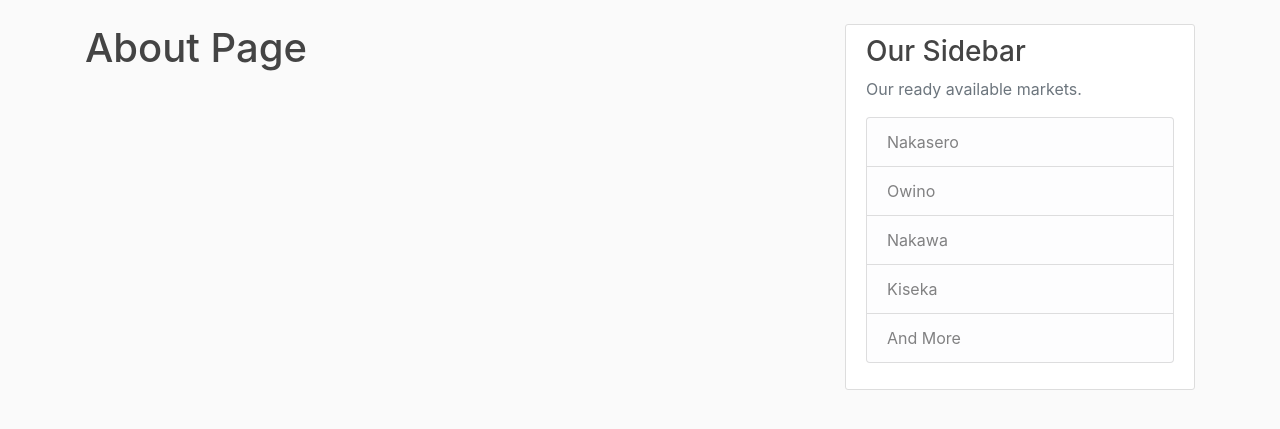
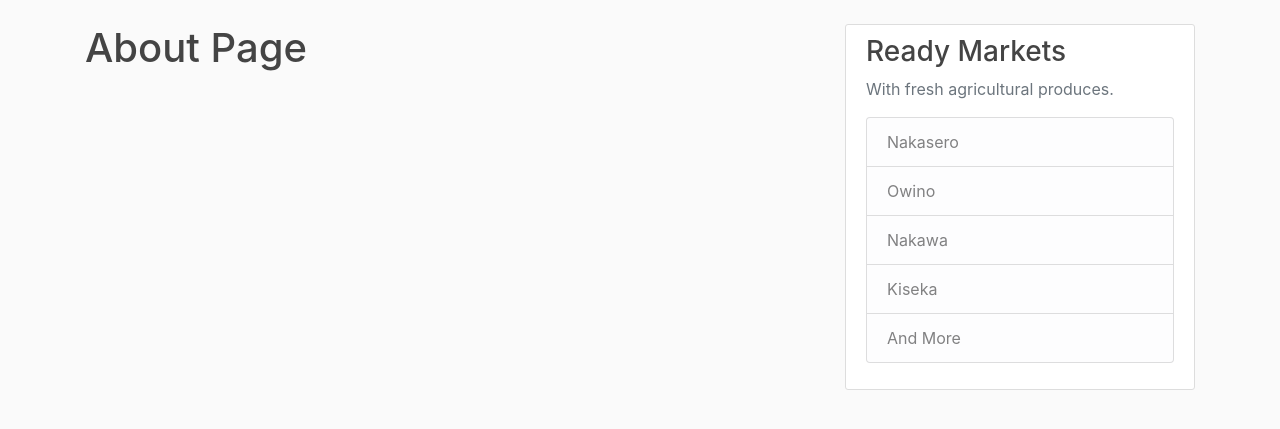
Before and after one commit to NakalanziJacklyn/Flask_blog, a Flask app: page /about in a window 1280 px wide. Shown: the part 56-485 px from the top of the page. Run offline with Flask 2, Linux system fonts and the light colour scheme; some libraries are stand-ins or nearby versions.

Commit message:
fresh harvests

```diff
--- a/flaskblog/templates/layout.html
+++ b/flaskblog/templates/layout.html
@@ -60,8 +60,8 @@
         </div>
         <div class="col-md-4">
           <div class="content-section">
-            <h3>Our Sidebar</h3>
-            <p class='text-muted'>Our ready available markets.
+            <h3>Ready Markets</h3>
+            <p class='text-muted'>With fresh agricultural produces.
               <ul class="list-group">
                 <li class="list-group-item list-group-item-light">Nakasero</li>
                 <li class="list-group-item list-group-item-light">Owino</li>
```
Also changed, not shown: flaskblog/site.db, flaskblog/static/profile_pics/9fbabbd21a0c3409.jpg (added).
